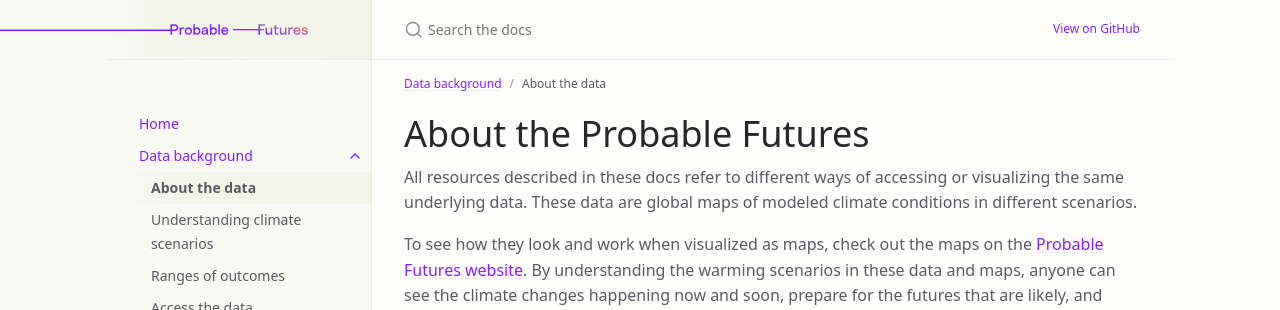
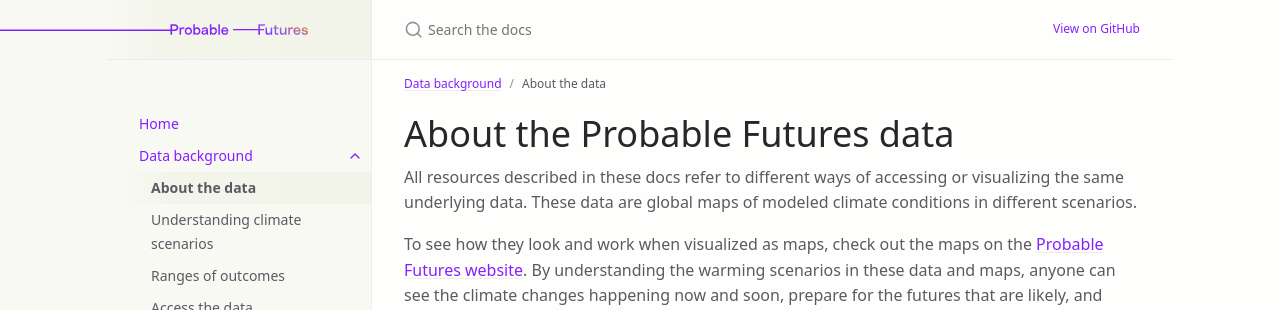
Before and after one commit to Probable-Futures/docs, a Jekyll site: the page built from about-the-data.md, in a window 1280 px wide and 900 px high. Shown: the top 310 px of the window. Built offline with Jekyll 4.4.1, drawn with Linux system fonts in a browser that asks for light colours.

Commit message:
hotfix: typo (#27)

```diff
--- a/about-the-data.md
+++ b/about-the-data.md
@@ -5,7 +5,7 @@ nav_order: 1
 parent: Data background
 ---
 
-# About the Probable Futures
+# About the Probable Futures data
 
 All resources described in these docs refer to different ways of accessing or visualizing the same underlying data. These data are global maps of modeled climate conditions in different scenarios.
 
```
